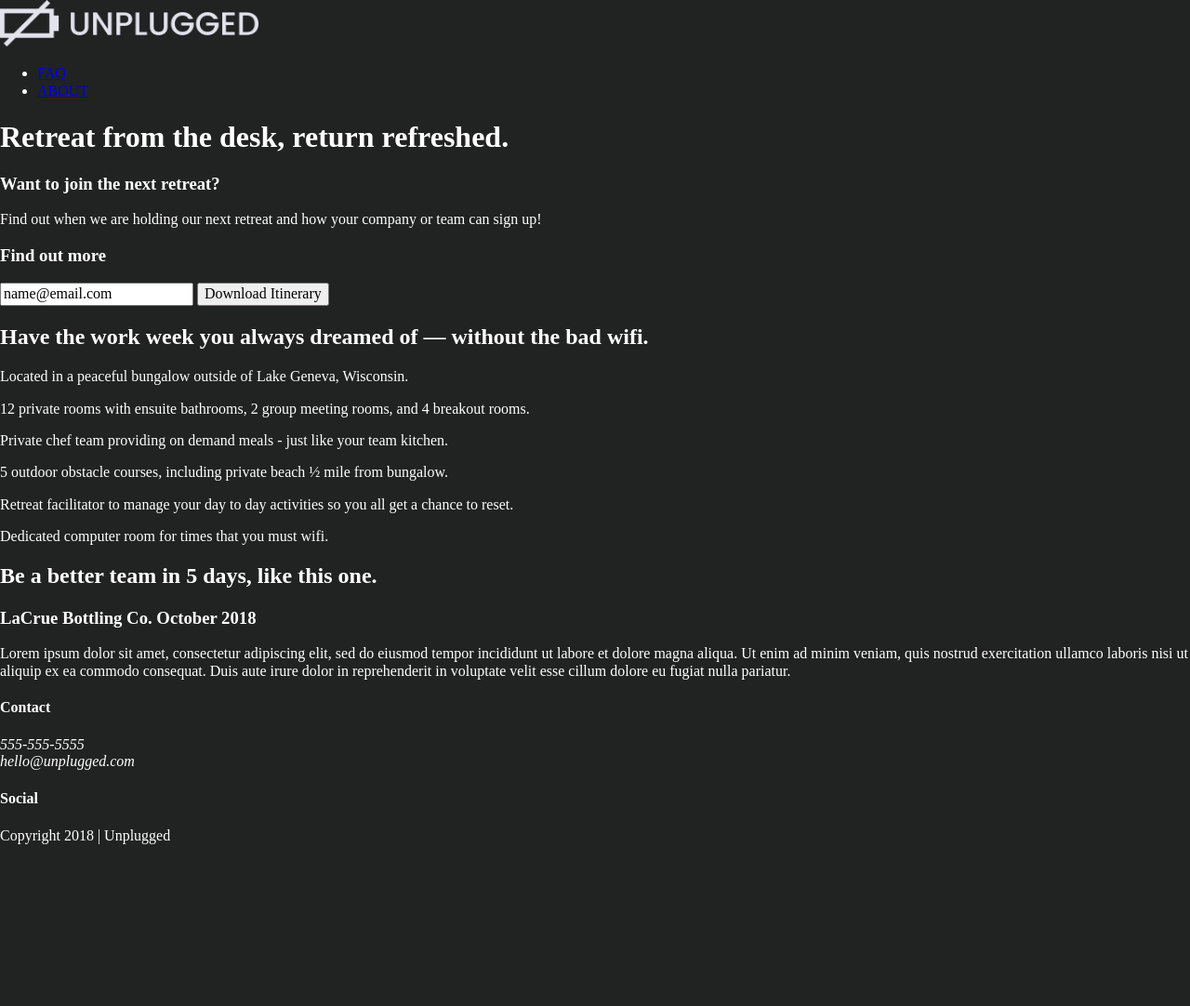
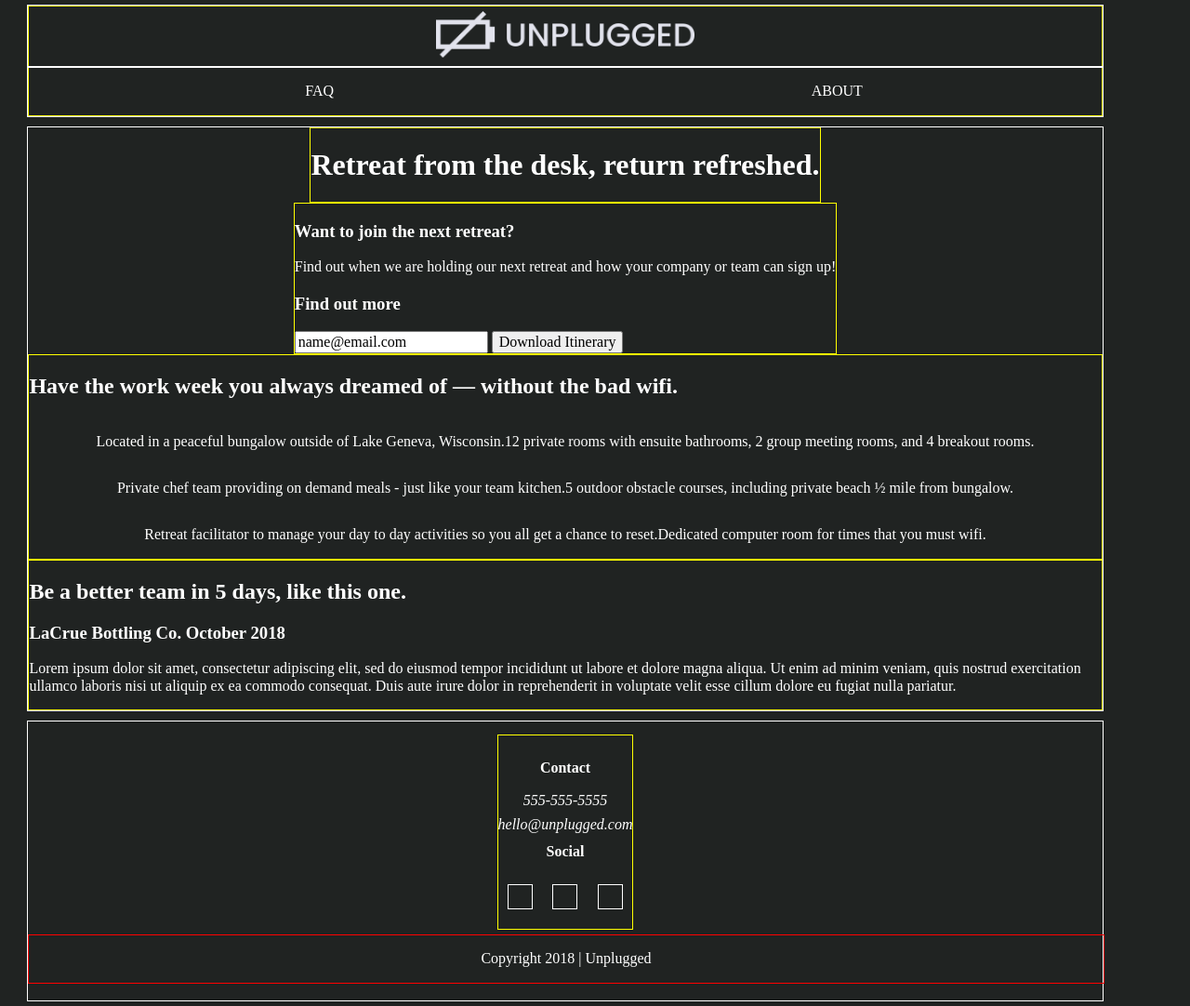
Before and after one commit to marcelap99/unplugged-retreat, a website built with Parcel: page index.html in a window 1280 px wide. Shown: the whole page at 93% size. Before the commit the page ends 924 px from the top, so only its background shows below. Built offline with nearby package versions, Linux system fonts and the light colour scheme.

Commit message:
Pushing up step 2 of 7 layout with flexbox

```diff
--- a/css/main.css
+++ b/css/main.css
@@ -85,6 +85,7 @@ textarea {
 /* ==========================================================================
    Author's custom styles
    ========================================================================== */
+
 body{
   background-color:#202322;
   color:white;
@@ -93,7 +94,210 @@ img{
   height:50px;
 }
 
+li{
+  list-style:none;
+}
+a{
+  color:white;
+  text-decoration:none;
+}
 
+/* -------------------- Base Header - Footer Styles -------------------- */
+body{
+  width:95%;
+  display:flex;
+  flex-flow:column;
+  height:100%;
+  margin:1px auto;
+
+}
+
+/* ---- HEADER ----- */
+header,main, footer{
+  width:95%;
+  margin:5px auto;
+  border:1px solid white;
+}
+
+header,
+footer {
+  display: flex;
+  justify-content: center;
+  align-items: center;
+  flex-flow: row wrap;
+
+}
+.content-wrapper{
+  border:1px solid yellow;
+}
+#headerWrapper{
+  width:100%;
+  display:flex;
+  flex-flow:column;
+  justify-content:center;
+  align-items:center;
+}
+img.logoImg{
+  margin:5px auto;
+}
+
+div.header-divider{
+  border:1px solid white;
+  width:100%;
+}
+
+nav{
+  width:100%;
+  display:flex;
+  flex-flow:row nowrap;
+}
+
+ul#myNavUl{
+  width:100%;
+  display:flex;
+  flex-flow:row nowrap;
+  justify-content:space-around;
+}
+/* --- FOOTER --- */
+
+footer{
+  height:300px;
+  display:flex;
+  flex-flow:column;
+}
+
+.contact{
+  display:flex;
+  flex-flow:column;
+  align-items:center;
+  margin:5px auto;
+}
+
+.contact address p{
+  display:flex;
+  flex-flow:row;
+  align-items:center;
+  justify-content:center;
+  margin:-5px auto;
+}
+
+.social{
+  display:flex;
+  flex-flow:column;
+  align-items:center;
+  margin:5px auto;
+}
+
+div.social h4{
+  margin:10px auto;
+}
+
+div.social-icons {
+  width:100%;
+  display: flex;
+  flex-flow:row;
+  justify-content: space-around;
+
+}
+
+footer .social-icons p {
+  display: flex;
+  justify-content: center;
+  align-items: center;
+}
+
+.myIcons{
+  border:1px solid white;
+  height:25px;
+  width:25px;
+}
+
+div.copyright{
+  width:100%;
+  border:1px solid red;
+  display: flex;
+  flex-flow:row;
+  justify-content:center;
+  margin:5px auto;
+}
+
+/* -------------------- Mobile Styles - Homepage -------------------- */
+
+/* Hero Area */
+
+.hero-area {
+  display: flex;
+  justify-content: center;
+  flex-flow: row wrap;
+}
+
+/* Aside */
+
+aside {
+  display: flex;
+  justify-content: center;
+  align-items: center;
+  flex-flow: row wrap;
+}
+
+/* Features */
+
+.features {
+  display: flex;
+  justify-content: center;
+  flex-flow: row wrap;
+}
+
+.features .features-items {
+  display: flex;
+  justify-content: center;
+  align-items: center;
+  flex-flow: row wrap;
+}
+
+/* Reviews */
+
+.reviews {
+  display: flex;
+  justify-content: center;
+  flex-flow: row wrap;
+}
+
+/* ==========================================================================
+   About Page
+   ========================================================================== */
+
+.mission {
+  display: flex;
+  justify-content: center;
+  align-items: center;
+  flex-flow: row wrap;
+}
+
+.contact-section {
+  display: flex;
+  justify-content: center;
+  align-items: center;
+  flex-flow: row wrap;
+}
+
+/* ==========================================================================
+   FAQ Page
+   ========================================================================== */
+
+.faq {
+  display: flex;
+  justify-content: center;
+  align-items: center;
+  flex-flow: row wrap;
+}
+
+.faq .content-wrapper {
+  display: flex;
+  justify-content: center;
+  align-items: center;
+  flex-flow: row wrap;
+}
 
 
 
--- a/index.html
+++ b/index.html
@@ -29,7 +29,7 @@
 
 
      <header>
-       <div class="content-wrapper">
+       <div id="headerWrapper" class="content-wrapper">
          <a href="#"><img class="logoImg" src="Assets/unpluggedlogo.png" alt="unplugged logo"></a>
 
          <div class="header-divider"></div>
@@ -142,17 +142,17 @@
               <h4>Contact</h4>
               <address>
                 <p>
-                  555-555-5555<br>
-                  hello@unplugged.com
-                </p>
+                  555-555-5555</p>
+                  <br>
+                  <p>hello@unplugged.com</p>
               </address>
             </div>
             <div class="social">
-                <h4>Social</h4>
+                <h4 class="mySocial">Social</h4>
                   <div class="social-icons">
-                    <p><a href="https://www.facebook.com" target="_blank"></a></p>
-                    <p><a href="https://twitter.com" target="_blank"></a></p>
-                    <p><a href="https://www.instagram.com" target="_blank"></a></p>
+                    <p class="myIcons"><a href="https://www.facebook.com" target="_blank"></a></p>
+                    <p class="myIcons"><a href="https://twitter.com" target="_blank"></a></p>
+                    <p class="myIcons"><a href="https://www.instagram.com" target="_blank"></a></p>
                   </div>
             </div>
           </div>
```
Also changed, not shown: about/index.html (+1 -1 lines), faq/index.html (+1 -1 lines), README.md.
